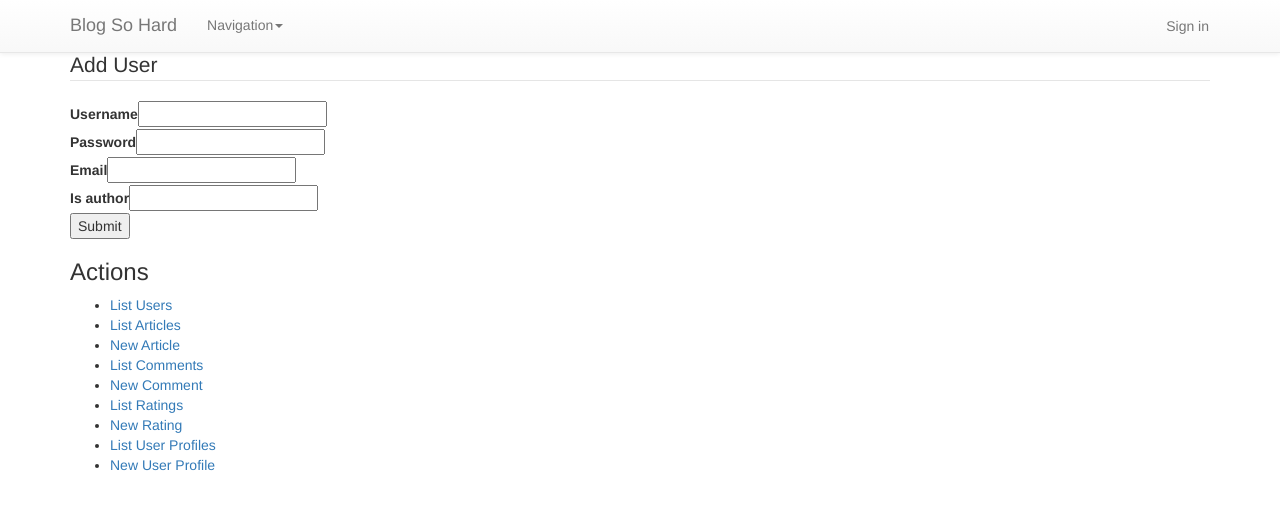
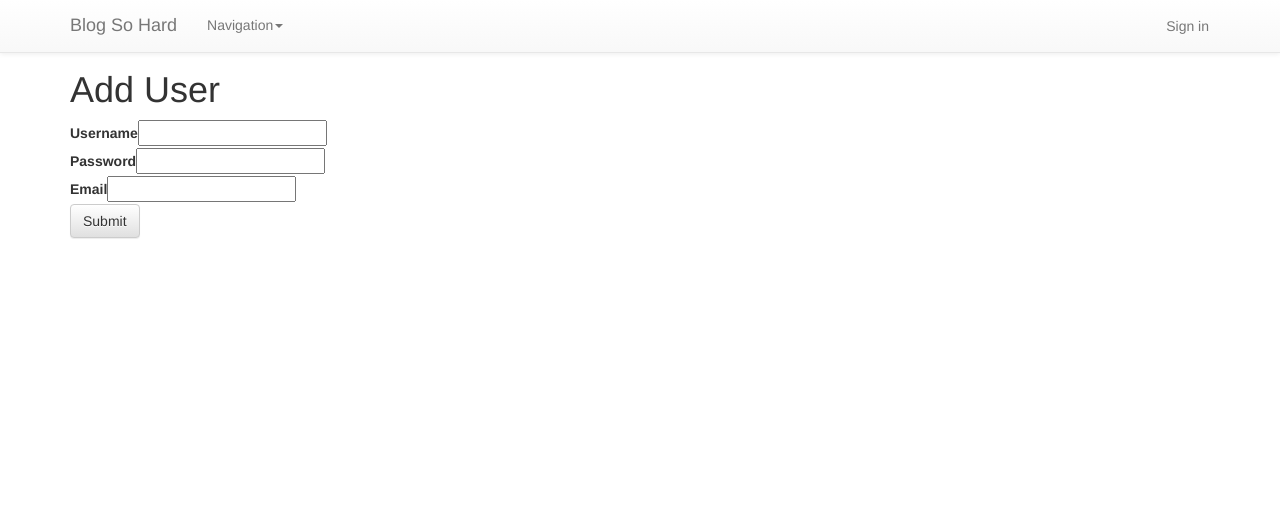
Before and after one commit to Aenigma/blog_roll, a CakePHP app: the page made by app/View/Users/add.ctp in a window 1280 px wide. Shown: the top 510 px of the page. Run offline with PHP 8.4 and a stand-in for CakePHP, Linux system fonts and the light colour scheme; the template is opened without the code that fills it, so the values that code supplies are empty; form fields are guessed from the names that the template uses; some libraries are stand-ins or nearby versions.

Commit message:
Made it so users can sign up for an account using modal. Also, added a login view in case a user is redirected there at any point

```diff
--- a/app/View/Layouts/default.ctp
+++ b/app/View/Layouts/default.ctp
@@ -188,27 +188,18 @@
             <button aria-hidden='true' class='close' data-dismiss='modal' type='button'>&times;</button>
             <h4 class='modal-title'>Sign Up</h4>
           </div>
-
-          <div class='modal-body'>
             <?php //echo $this->Form->input("User", array("role" => 'form')); ?>
-            <?php echo $this->Form->create("User", array("url" => array('controller' => 'users', 'action' => 'add'), "role" => 'form')); ?>
-              <div class='form-group'>
-                <?php echo $this->Form->input('username', array('class' => 'form-control', 'div' => false, 'label' => 'Username','placeholder' => 'Your Username')); ?>
-              </div>
-              <div class='form-group'>
-                <label for='signup-email'>Email</label>
-                <input class='form-control' id='signup-email' placeholder='Your Email' type='email'>
-              </div>
-              <div class='form-group'>
-                <label for='signup-password1'>Password</label>
-                <input class='form-control' id='signup-password1' placeholder='Enter Your Password' type='password'>
-              </div>
-            <?php echo $this->Form->end(); ?>
-          </div>
-          <div class='modal-footer'>
-            <button class='btn btn-primary'>Submit</button>
-            <button class='btn btn-default' data-dismiss='modal'>Cancel</button>
-          </div>
+            <?php echo $this->Form->create('User', array("url" => array('controller' => 'users', 'action' => 'add'), 'role' => 'form')); ?>
+            <div class='modal-body'>
+              <?php echo $this->Form->input('username', array('class' => 'form-control', 'div' => false, 'label' => 'Username','placeholder' => 'Your Username')); ?>
+              <?php echo $this->Form->input('email', array('class' => 'form-control', 'div' => false, 'label' => 'Email','placeholder' => 'Your Email')); ?>
+              <?php echo $this->Form->input('password', array('class' => 'form-control', 'div' => false, 'label' => 'Password','placeholder' => 'Your Email')); ?>
+            </div>
+            <div class='modal-footer'>
+              <?php echo $this->Form->submit('Submit', array('class' => 'btn btn-primary')); ?>
+              <button class='btn btn-default' data-dismiss='modal'>Cancel</button>
+            </div>
+          <?php echo $this->Form->end(); ?>
         </div>
       </div>
     </div>
--- a/app/View/Users/add.ctp
+++ b/app/View/Users/add.ctp
@@ -1,28 +1,14 @@
 <div class="users form">
-<?php echo $this->Form->create('User'); ?>
-	<fieldset>
-		<legend><?php echo __('Add User'); ?></legend>
+<?php echo $this->Form->create('User', array('inputDefaults' => array('class'=>'form-control'))); ?>
+  <h1><?php echo __('Add User'); ?></h1>
 	<?php
 		echo $this->Form->input('username');
 		echo $this->Form->input('password');
 		echo $this->Form->input('email');
-		echo $this->Form->input('is_author');
+    if(AuthComponent::user('is_author')) {
+      echo $this->Form->input('is_author', array('options' => array(1 => 'Yes', 0 => 'No')));
+    }
+    echo $this->Form->submit('Submit', array('class' => 'btn btn-default'));
+    echo $this->Form->end();
 	?>
-	</fieldset>
-<?php echo $this->Form->end(__('Submit')); ?>
 </div>
-<div class="actions">
-	<h3><?php echo __('Actions'); ?></h3>
-	<ul>
-
-		<li><?php echo $this->Html->link(__('List Users'), array('action' => 'index')); ?></li>
-		<li><?php echo $this->Html->link(__('List Articles'), array('controller' => 'articles', 'action' => 'index')); ?> </li>
-		<li><?php echo $this->Html->link(__('New Article'), array('controller' => 'articles', 'action' => 'add')); ?> </li>
-		<li><?php echo $this->Html->link(__('List Comments'), array('controller' => 'comments', 'action' => 'index')); ?> </li>
-		<li><?php echo $this->Html->link(__('New Comment'), array('controller' => 'comments', 'action' => 'add')); ?> </li>
-		<li><?php echo $this->Html->link(__('List Ratings'), array('controller' => 'ratings', 'action' => 'index')); ?> </li>
-		<li><?php echo $this->Html->link(__('New Rating'), array('controller' => 'ratings', 'action' => 'add')); ?> </li>
-		<li><?php echo $this->Html->link(__('List User Profiles'), array('controller' => 'user_profiles', 'action' => 'index')); ?> </li>
-		<li><?php echo $this->Html->link(__('New User Profile'), array('controller' => 'user_profiles', 'action' => 'add')); ?> </li>
-	</ul>
-</div>
--- a/app/View/Users/edit.ctp
+++ b/app/View/Users/edit.ctp
@@ -4,6 +4,6 @@
 	<?php echo $this->Form->input('username'); ?>
 	<?php echo $this->Form->input('password', array('value' => '')); ?>
 	<?php echo $this->Form->input('email'); ?>
-	<?php echo $this->Form->input('is_author', array('options' => array(1 => 'Yes', 0 => 'No'))); ?>
+  <?php echo $this->Form->input('is_author', array('options' => array(1 => 'Yes', 0 => 'No'))); ?>
 	<?php echo $this->Form->submit('Submit', array('class' => 'btn btn-default')); ?>
 <?php echo $this->Form->end(); ?>
```
Also changed, not shown: app/Controller/UsersController.php (+19 -1 lines), app/View/Users/login.ctp (added, +8 -0 lines).
